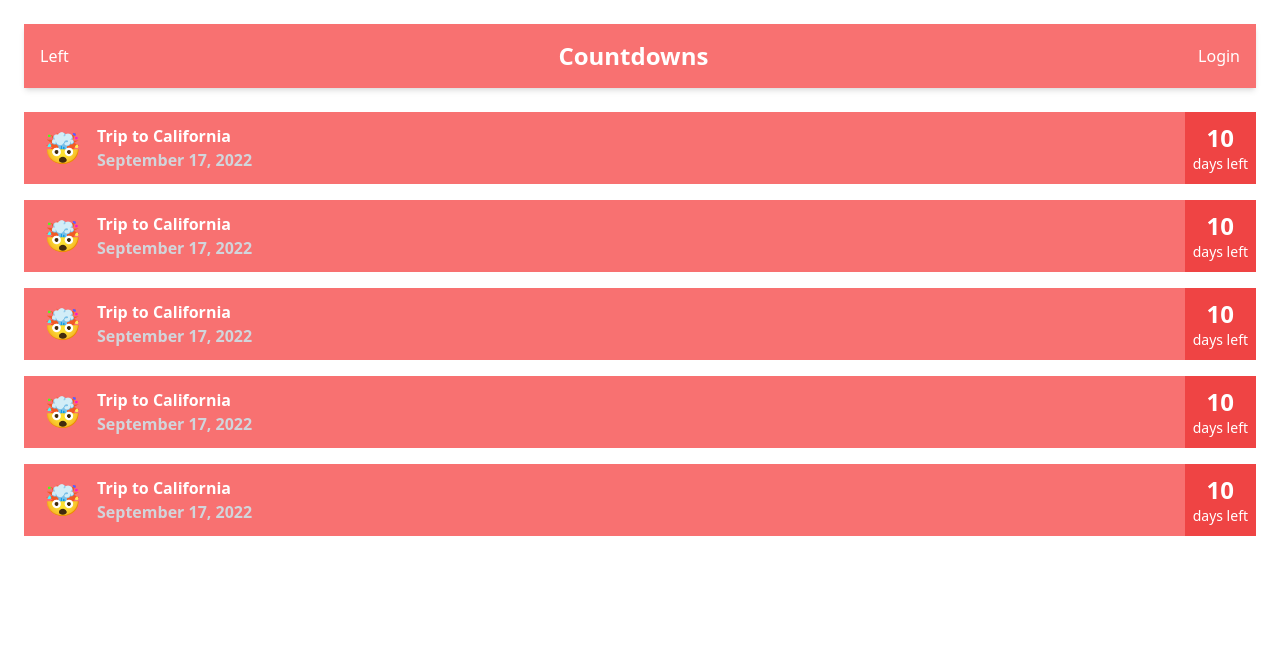
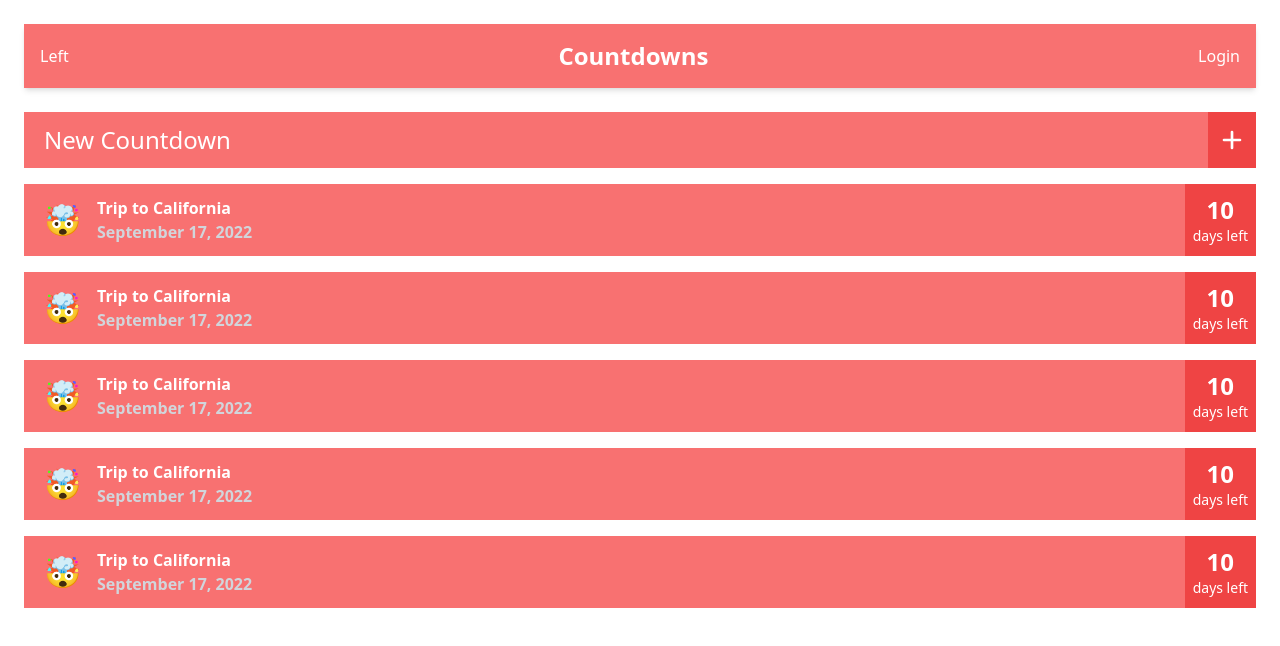
Before and after one commit to Alejandro1709/countdown-dev, a React (Create React App) app in the folder client/: page / in a window 1280 px wide. Shown: the top 646 px of the page. Built offline with nearby package versions, Linux system fonts and the light colour scheme.

Commit message:
Add: -  client new countdown button

```diff
--- a/client/src/components/List.tsx
+++ b/client/src/components/List.tsx
@@ -1,10 +1,12 @@
 import React from 'react'
 import Item from './Item'
+import NewItem from './NewItem'
 
 
 function List() {
   return (
     <div className='flex flex-col gap-4'>
+      <NewItem />
       <Item />
       <Item />
       <Item />
--- /dev/null
+++ b/client/src/components/NewItem.tsx
@@ -0,0 +1,23 @@
+import React from 'react'
+import { Link } from 'react-router-dom'
+
+function NewItem() {
+  return (
+    <Link to="/countdowns/new">
+      <div className='flex justify-between bg-red-400 select-none'>
+        <div className='p-3 ml-2'>
+          <div className="flex items-center gap-4">
+            <p className='text-2xl text-white'>New Countdown</p>
+          </div>
+        </div>
+        <div className='flex flex-col items-center justify-center bg-red-500 p-2'>
+          <h3 className='text-2xl font-semibold text-white'>
+            <svg className="w-8 h-8" fill="none" stroke="currentColor" viewBox="0 0 24 24" xmlns="http://www.w3.org/2000/svg"><path strokeLinecap="round" strokeLinejoin="round" strokeWidth={2} d="M12 6v6m0 0v6m0-6h6m-6 0H6" /></svg>
+          </h3>
+        </div>
+      </div>
+    </Link>
+  )
+}
+
+export default NewItem
```
